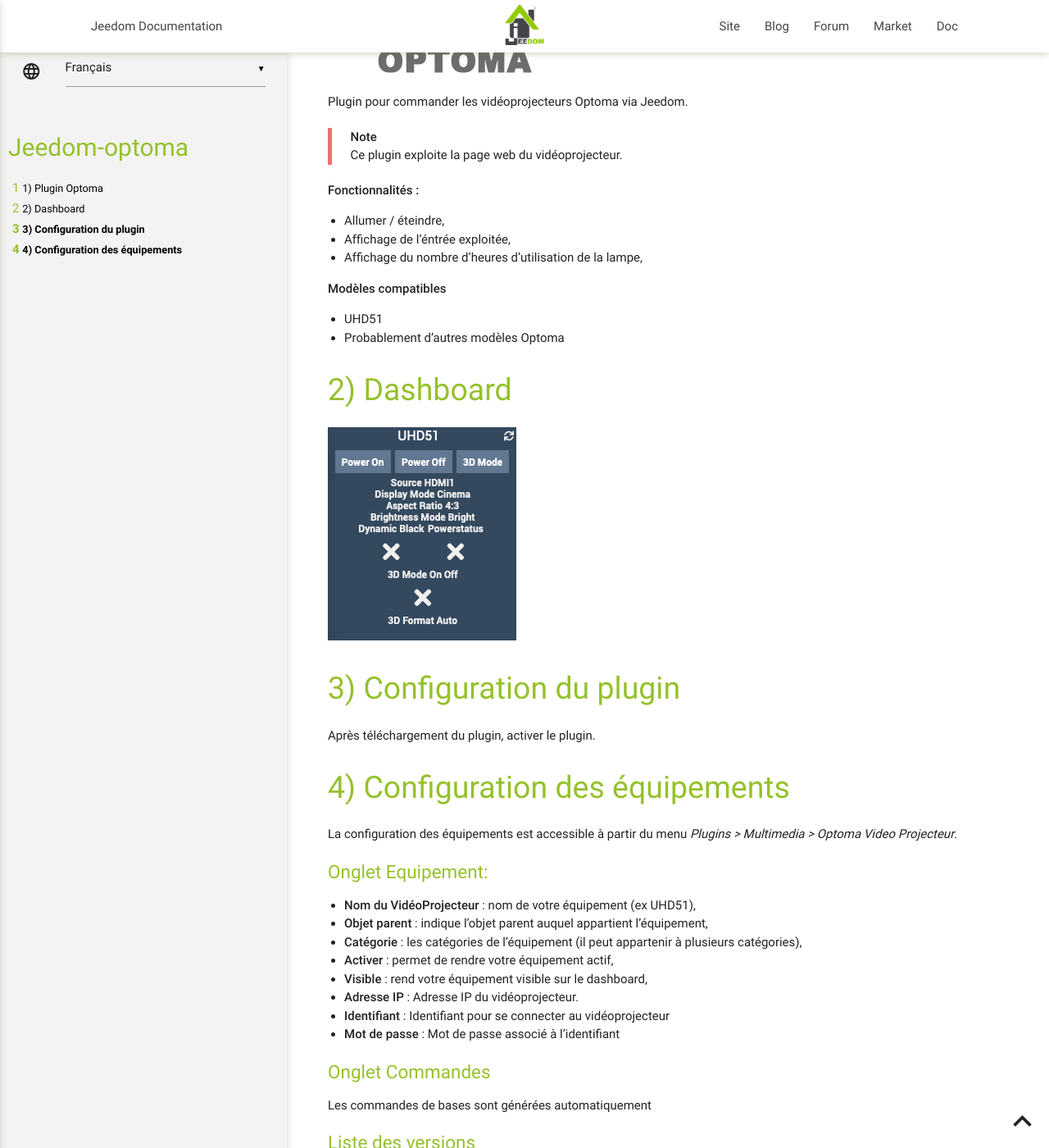
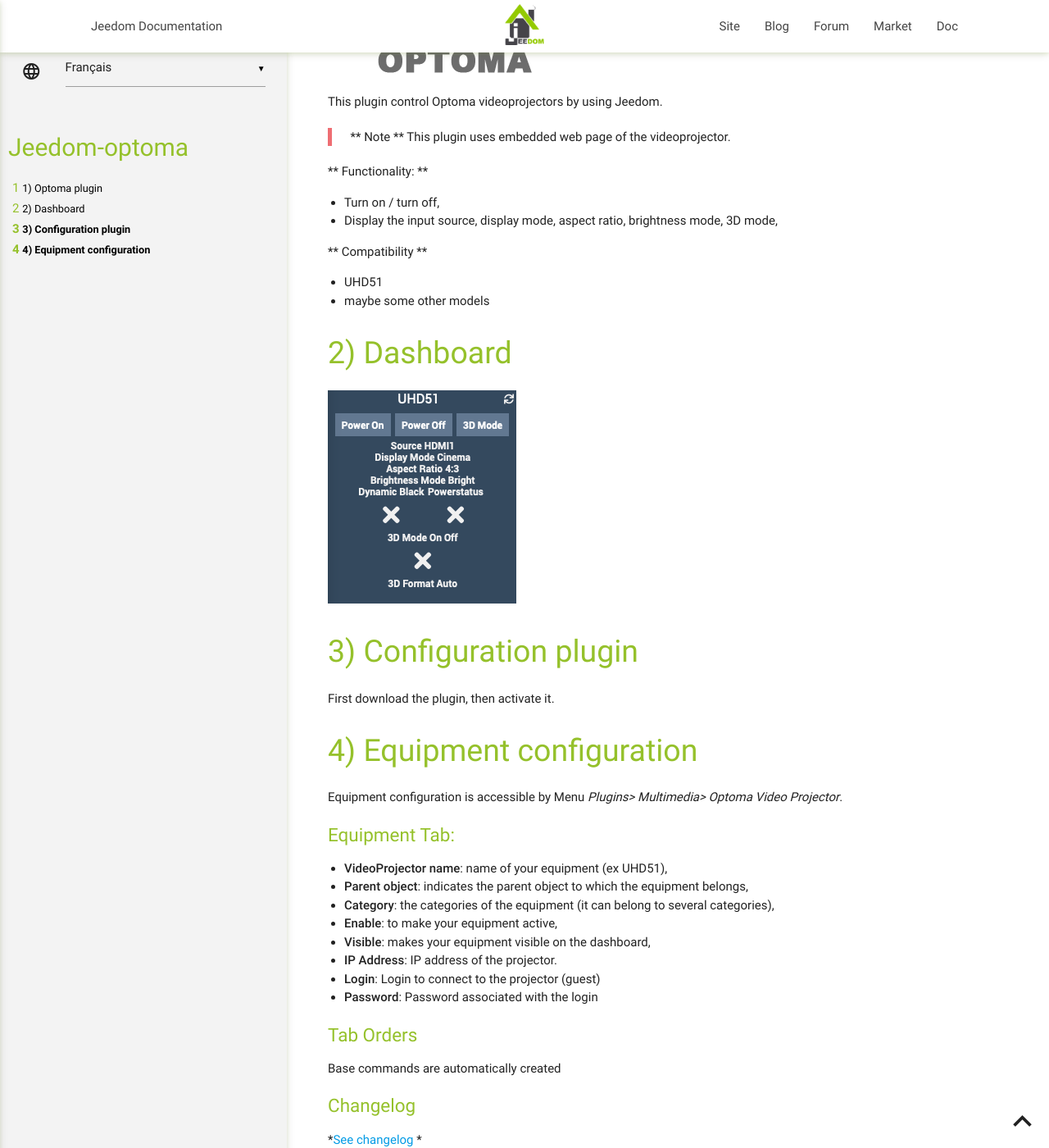
Before and after one commit to Flobul/Jeedom-Optoma, a Jekyll site: the page built from docs/fr_FR/index.md, in a window 1280 px wide and 1400 px high, scrolled down 418 px. Shown: the whole window at 82% size. Built offline with Jekyll 4.4.1, drawn with Linux system fonts in a browser that asks for light colours; our own code applies the rules of GitHub Pages for plain Markdown files; some of the changed text lies outside the part shown.

Commit message:
Update index.md

```diff
--- a/docs/fr_FR/index.md
+++ b/docs/fr_FR/index.md
@@ -1,54 +1,52 @@
-Plugin Optoma
+Optoma plugin
 =============
 
 ![Logo plugin](../assets/images/Optoma_icon.png "Logo plugin")
 
-Plugin pour commander les vidéoprojecteurs Optoma via Jeedom.
+This plugin control Optoma videoprojectors by using Jeedom.
 
-> **Note**
-> Ce plugin exploite la page web du vidéoprojecteur.
+> ** Note **
+> This plugin uses embedded web page of the videoprojector.
 
+** Functionality: **
 
-**Fonctionnalités :**
+- Turn on / turn off,
+- Display the input source, display mode, aspect ratio, brightness mode, 3D mode,
 
-- Allumer / éteindre,
-- Affichage de l'éntrée exploitée,
-- Affichage du nombre d'heures d'utilisation de la lampe,
-
-**Modèles compatibles**
+** Compatibility **
 - UHD51
-- Probablement d'autres modèles Optoma
+- maybe some other models
 
 Dashboard
 =========
 
-![Visuel du dashboard](../assets/images/Dashboard.png "Visuel du dashboard")
+![Dashboard visual](../assets/images/Dashboard.png "Dashboard")
 
-Configuration du plugin
+Configuration plugin
 =======================
 
-Après téléchargement du plugin, activer le plugin.
+First download the plugin, then activate it.
 
-Configuration des équipements
+Equipment configuration
 =============================
 
-La configuration des équipements est accessible à partir du menu *Plugins > Multimedia > Optoma Video Projecteur*.
+Equipment configuration is accessible by Menu *Plugins> Multimedia> Optoma Video Projector*.
 
-### Onglet Equipement:
+### Equipment Tab:
 
--   **Nom du VidéoProjecteur** : nom de votre équipement (ex UHD51),
--   **Objet parent** : indique l’objet parent auquel appartient l’équipement,
--   **Catégorie** : les catégories de l’équipement (il peut appartenir à plusieurs catégories),
--   **Activer** : permet de rendre votre équipement actif,
--   **Visible** : rend votre équipement visible sur le dashboard,
--   **Adresse IP** : Adresse IP du vidéoprojecteur.
--   **Identifiant** : Identifiant pour se connecter au vidéoprojecteur
--   **Mot de passe** : Mot de passe associé à l'identifiant
+- **VideoProjector name**: name of your equipment (ex UHD51),
+- **Parent object**: indicates the parent object to which the equipment belongs,
+- **Category**: the categories of the equipment (it can belong to several categories),
+- **Enable**: to make your equipment active,
+- **Visible**: makes your equipment visible on the dashboard,
+- **IP Address**: IP address of the projector.
+- **Login**: Login to connect to the projector (guest)
+- **Password**: Password associated with the login
 
-### Onglet Commandes
+### Tab Orders
 
-Les commandes de bases sont générées automatiquement
+Base commands are automatically created
 
-### Liste des versions
+### Changelog
 
-*[Voir la liste des versions](changelog.md)*
+*[See changelog](changelog.md) *
```
